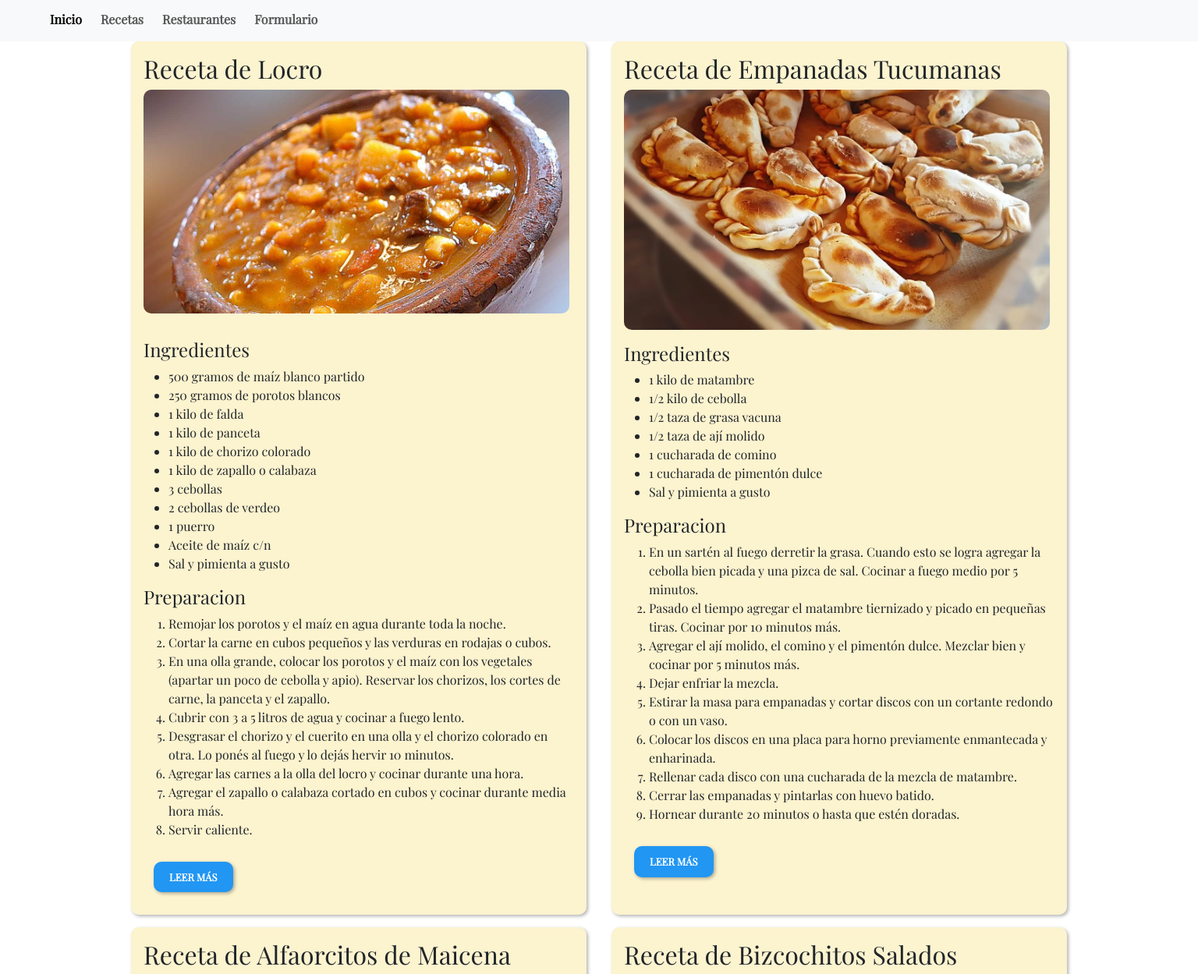
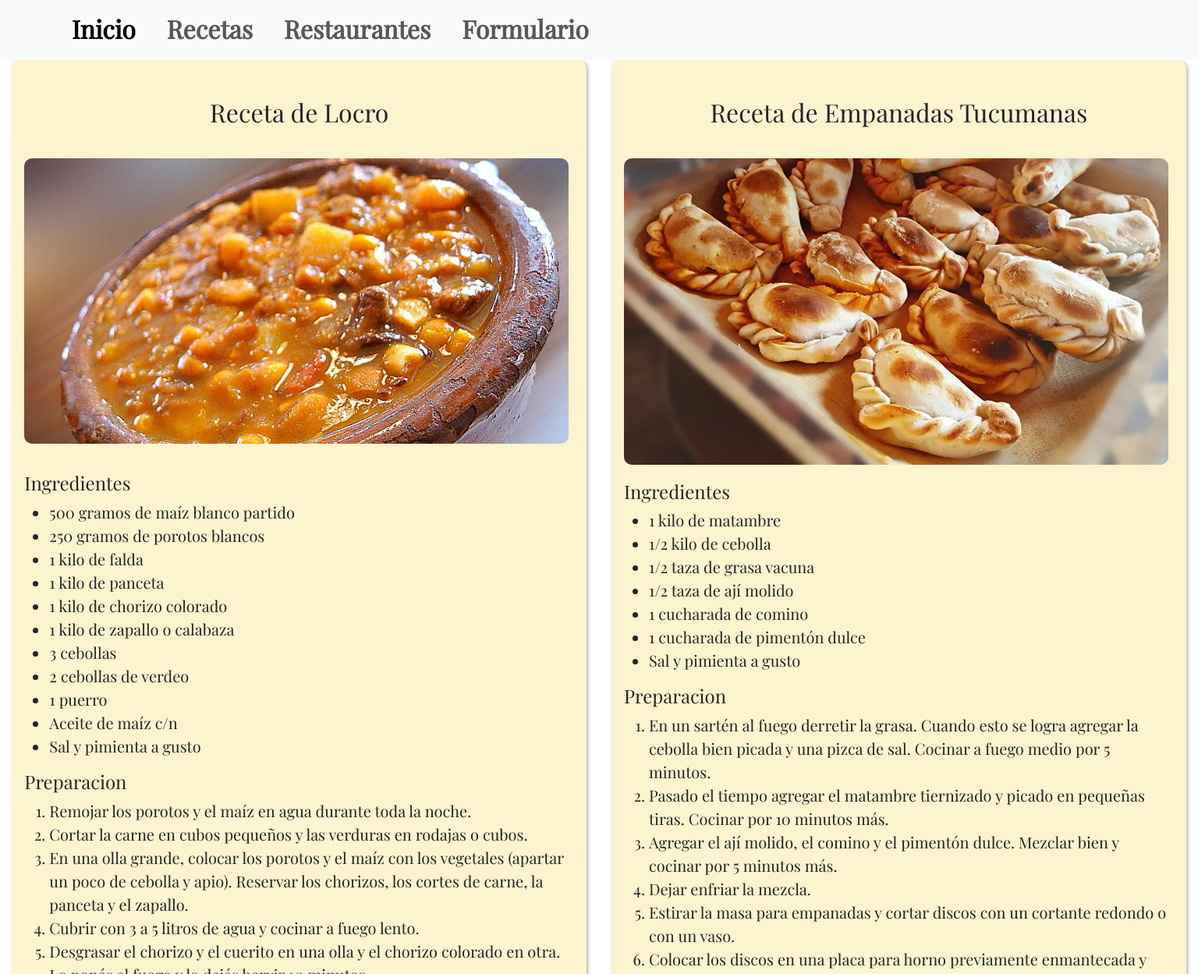
Before and after one commit to tangerinegmv/Proyecto--TPO-CaC2023, a plain HTML site: page html/recetas.html in a window 1536 px wide. Shown: the part 141-1390 px from the top of the page at 78% size. Drawn offline with nearby package versions, Linux system fonts and the light colour scheme.

Commit message:
Agregando un breakpoint para 1440px

```diff
--- a/css/styles.css
+++ b/css/styles.css
@@ -6,7 +6,8 @@ body{
 
 }
 
-.skip-list li{
+@media (min-width: 320px){
+    .skip-list li{
 	padding: 0.7em;
 	display: flex;
 }
@@ -289,6 +290,8 @@ h3 {
 .formulario__input {
     border: 3px solid #bb2929;
 }
+}
+
 
 @media (min-width:480px) {
     #titulo img{
@@ -348,3 +351,25 @@ h3 {
 
 
 }
+
+@media (min-width:1440px){
+   #barra-navegacion a{
+    font-size: 2em;
+    text-align: center;
+   }
+    .entrada{
+        font-size: 20px;
+
+    }
+    .entrada-blog h2{
+       padding: 1em;
+       text-align: center;
+    }
+    .dos-columnas{
+       min-width: 98%;
+       max-width: 100%;
+    }
+   .mapa{
+    width: 32em;
+   }
+}
--- a/html/recetas.html
+++ b/html/recetas.html
@@ -138,7 +138,7 @@
             <a href="https://www.paulinacocina.net/empanadas-tucumanas/27063">Leer más</a>
         </article>
         <article class="entrada-blog">
-          <h2 id="alfajorcitos">Receta de Alfaorcitos de Maicena</h2>
+          <h2 id="alfajorcitos">Receta de Alfajorcitos de Maicena</h2>
           <img src="../img/receta3.jpg" alt="alfajorcitos de Maicena">
           <div class="entrada">
 
```
